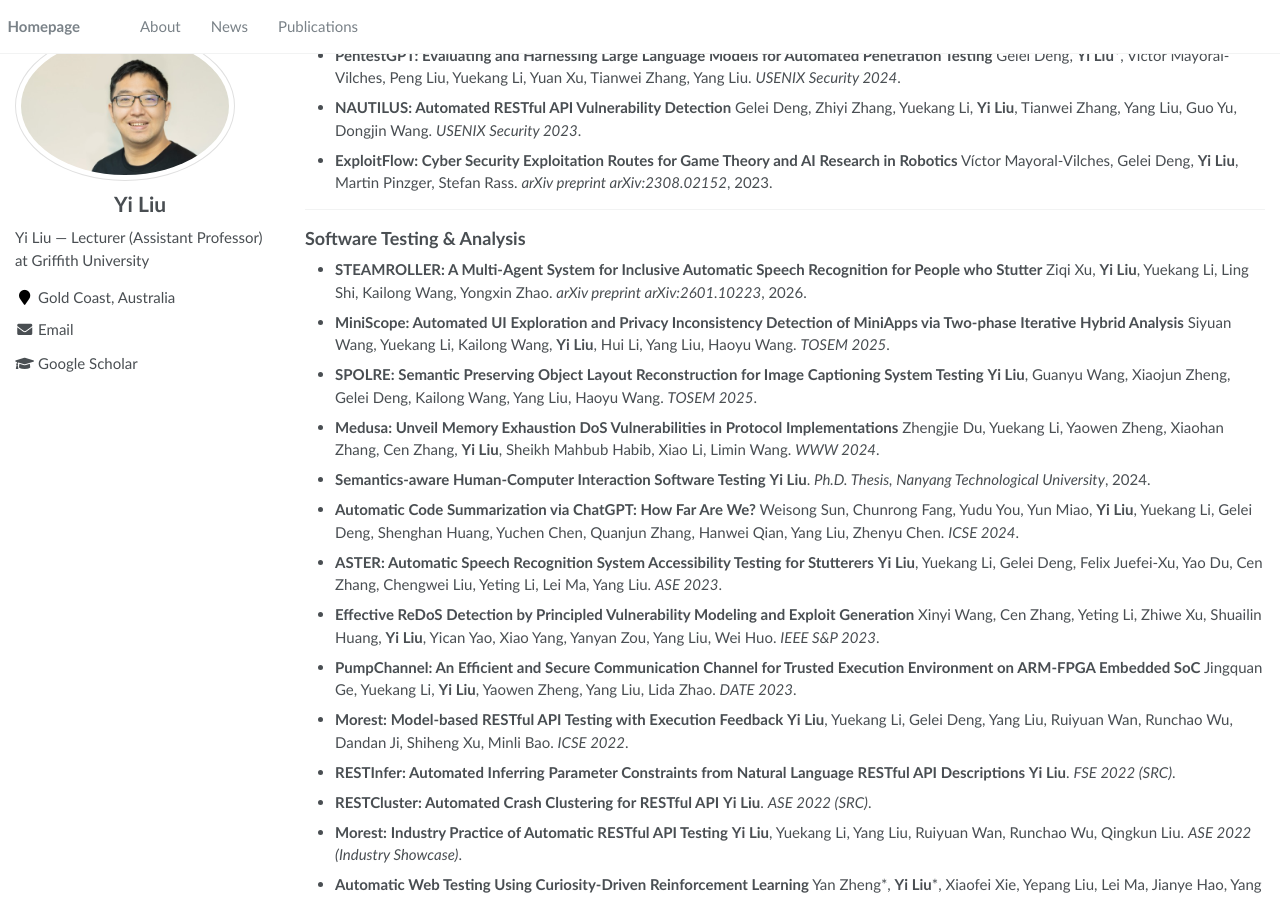
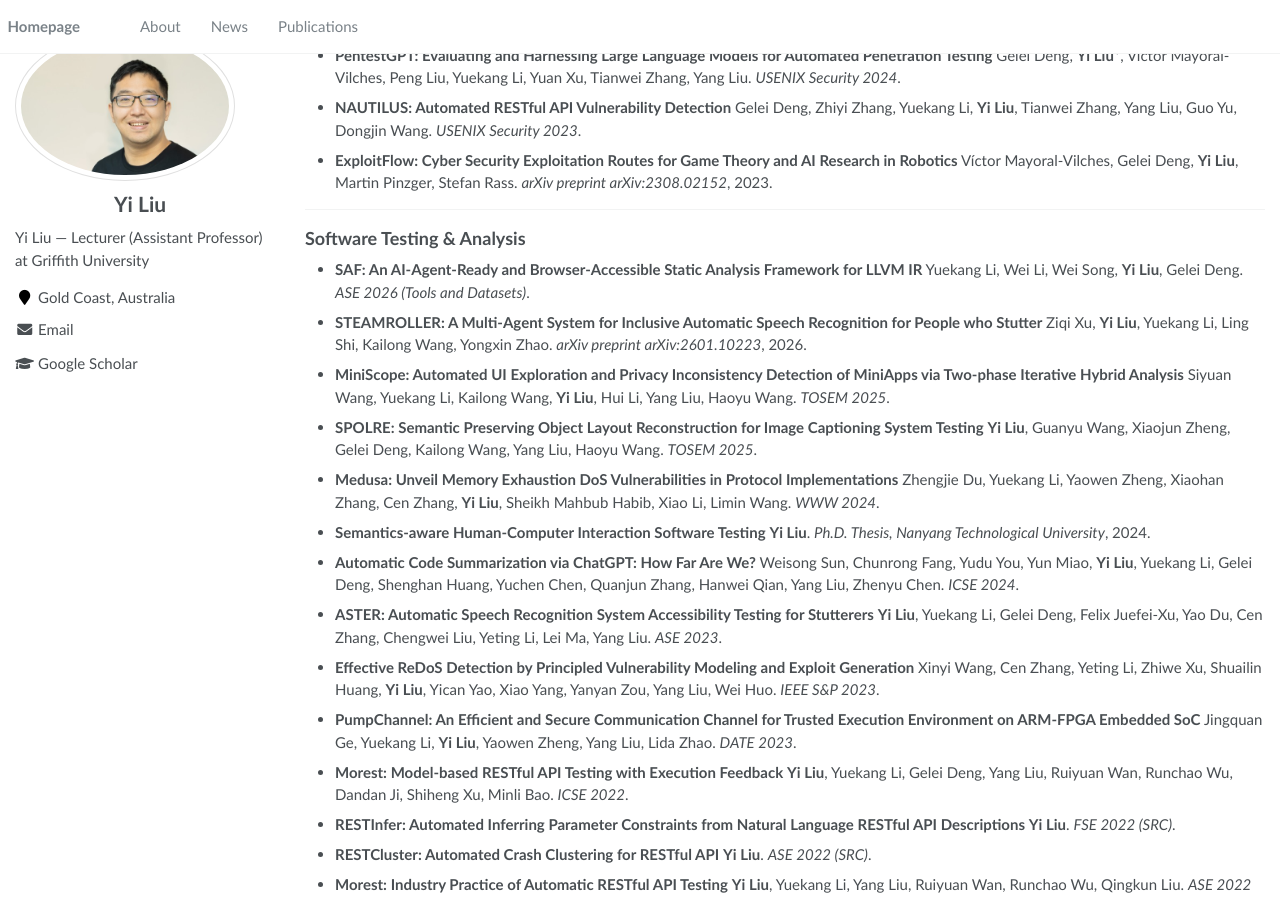
Before and after one commit to liuyi-academic/liuyi-academic.github.io, a Jekyll site: the page built from _pages/publications.md, in a window 1280 px wide and 900 px high, scrolled down 1804 px. Built offline with Jekyll 4.4.1, drawn with Linux system fonts in a browser that asks for light colours.

Commit message:
feat: add SAF (ASE 2026 Tools and Datasets) to publications
Co-Authored-By: Claude Fable 5 <noreply@anthropic.com>

```diff
--- a/_pages/publications.md
+++ b/_pages/publications.md
@@ -151,6 +151,10 @@ author_profile: true
 
 ## Software Testing & Analysis
 
+- **SAF: An AI-Agent-Ready and Browser-Accessible Static Analysis Framework for LLVM IR**
+  Yuekang Li, Wei Li, Wei Song, **Yi Liu**, Gelei Deng.
+  *ASE 2026 (Tools and Datasets)*.
+
 - **STEAMROLLER: A Multi-Agent System for Inclusive Automatic Speech Recognition for People who Stutter**
   Ziqi Xu, **Yi Liu**, Yuekang Li, Ling Shi, Kailong Wang, Yongxin Zhao.
   *arXiv preprint arXiv:2601.10223*, 2026.
```
